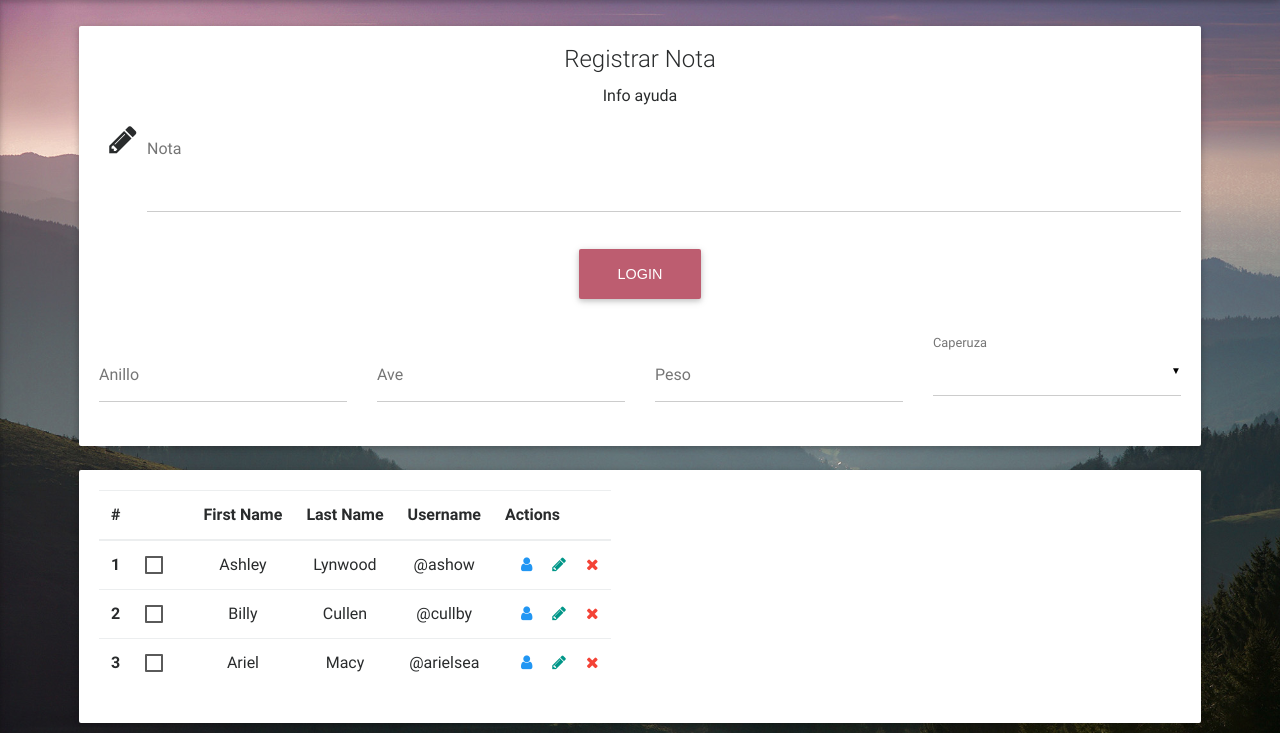
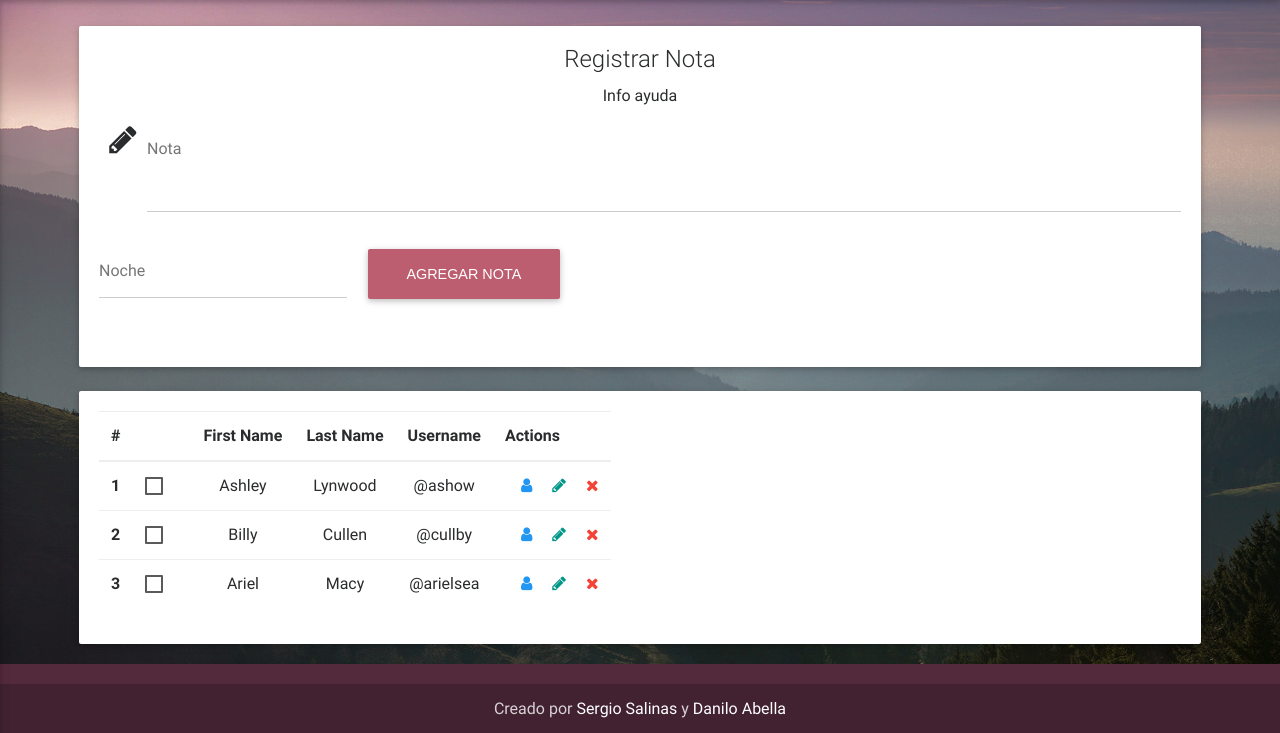
Before and after one commit to daniloabella18/Software-Mis-Aves, a PHP site: page /dashboard/registronota.php in a window 1280 px wide. Shown: the part 62-795 px from the top of the page. Run offline with PHP 8.4, Linux system fonts and the light colour scheme; a user stored in the database is signed in; data comes from the database, SQL or seed files in the repository.

Commit message:
agregado ver turno registro nota

```diff
--- a/dashboard/registronota.php
+++ b/dashboard/registronota.php
@@ -1,4 +1,6 @@
 <?php
+header('Content-Type: text/html; charset=utf-8');
+date_default_timezone_set('America/Santiago');
   session_start();
   if($_SESSION["loggedin"] != true) {
       echo("Access denied!");
@@ -6,9 +8,36 @@
   }
   require_once("../db_const.php");
   $conexion = new mysqli($host_db, $user_db, $pass_db, $db_name);
+  $conexion->set_charset("utf8");
   if ($conexion->connect_error) {
    die("La conexion falló: " . $conexion->connect_error);
   }
+
+
+
+  function getTurno($conexion){
+    $hora = date("H:i");
+    $sql = "SELECT Tur_descp, Tur_hora_ini, Tur_hora_final FROM `turno`";
+    $result = $conexion->query($sql);
+    $turno=null;
+    while ($row = $result->fetch_array(MYSQLI_ASSOC)){
+      if ($row['Tur_hora_ini'] < $row['Tur_hora_final']) { //si se ve la hora en el mismo día
+        if($row['Tur_hora_ini'] <= $hora and $hora <= $row['Tur_hora_final']){
+          $turno = $row['Tur_descp'];
+        }
+      }elseif( $hora>"00:01" and $hora < "23:59" ){ // Si el turno es del día actual al siguiente
+        if($row['Tur_hora_ini'] <= $hora and $hora >=$row['Tur_hora_final']){
+          $turno = $row['Tur_descp'];
+        }else {
+          if($row['Tur_hora_ini'] > $hora and $hora <=$row['Tur_hora_final']){
+            $turno = $row['Tur_descp'];
+          }
+        }
+      }
+    }
+    return $turno;
+  }
+
 include '../layouts/head.php';
 ?>
 
@@ -49,7 +78,7 @@ include '../layouts/head.php';
       <div class="card card-block">
                 <h4 class="card-title">Registrar Nota</h4>
                 <p class="card-text">Info ayuda </p>
-        <form  Name ="form1" Method ="POST" ACTION = "send.php">
+        <form  Name ="form1" Method ="POST" ACTION = "">
             <!--Third row-->
 
             <div class="row">
@@ -62,53 +91,24 @@ include '../layouts/head.php';
                 </div>
               </div>
             </div>
-            <div class="md-form form-group">
-                <button type="submit" href="send.php" class="btn btn-primary btn-lg">Login</a>
-            </div>
-        </form>
+
+
         <div class="row">
 
             <!--First column-->
             <div class="col-md-3">
                 <div class="md-form">
-                    <input type="text" id="form41" class="form-control" name="anillo">
-                    <label for="form41" class="">Anillo</label>
+                    <input type="text" id="form41" class="form-control" name="turno" >
+                    <label for="form41" class=""><?php echo getTurno($conexion); ?></label>
                 </div>
             </div>
 
-            <!--Second column-->
-            <div class="col-md-3">
-                <div class="md-form">
-                    <input type="text" id="form51" class="form-control" name="ave">
-                    <label for="form51" class="ave">Ave</label>
-                </div>
-            </div>
-
-            <!--Third column-->
-            <div class="col-md-3">
-                <div class="md-form">
-                    <input type="text" id="form61" class="form-control" name="peso">
-                    <label for="form61" class="">Peso</label>
-                </div>
-            </div>
-            <!--Third column-->
-            <div class="col-md-3">
-              <div class="md-form">
-              <select class="mdb-select" name="caperuza">
-                <option value="" disabled selected></option>
-                <option value="c">Con</option>
-                <option value="s">Sin</option>
-              </select>
-              <label for="form61" >Caperuza</label>
-              </div>
-            </div>
+        <div class="md-form form-group">
+            <button type="submit" class="btn btn-primary btn-lg">Agregar nota</a>
         </div>
-        <!--/.Third row-->
-
-
-
+        </form>
         </div>
-
+  </div>
 </br>
 
 
```
Also changed, not shown: dashboard/controlave.php (+2 -5 lines).
